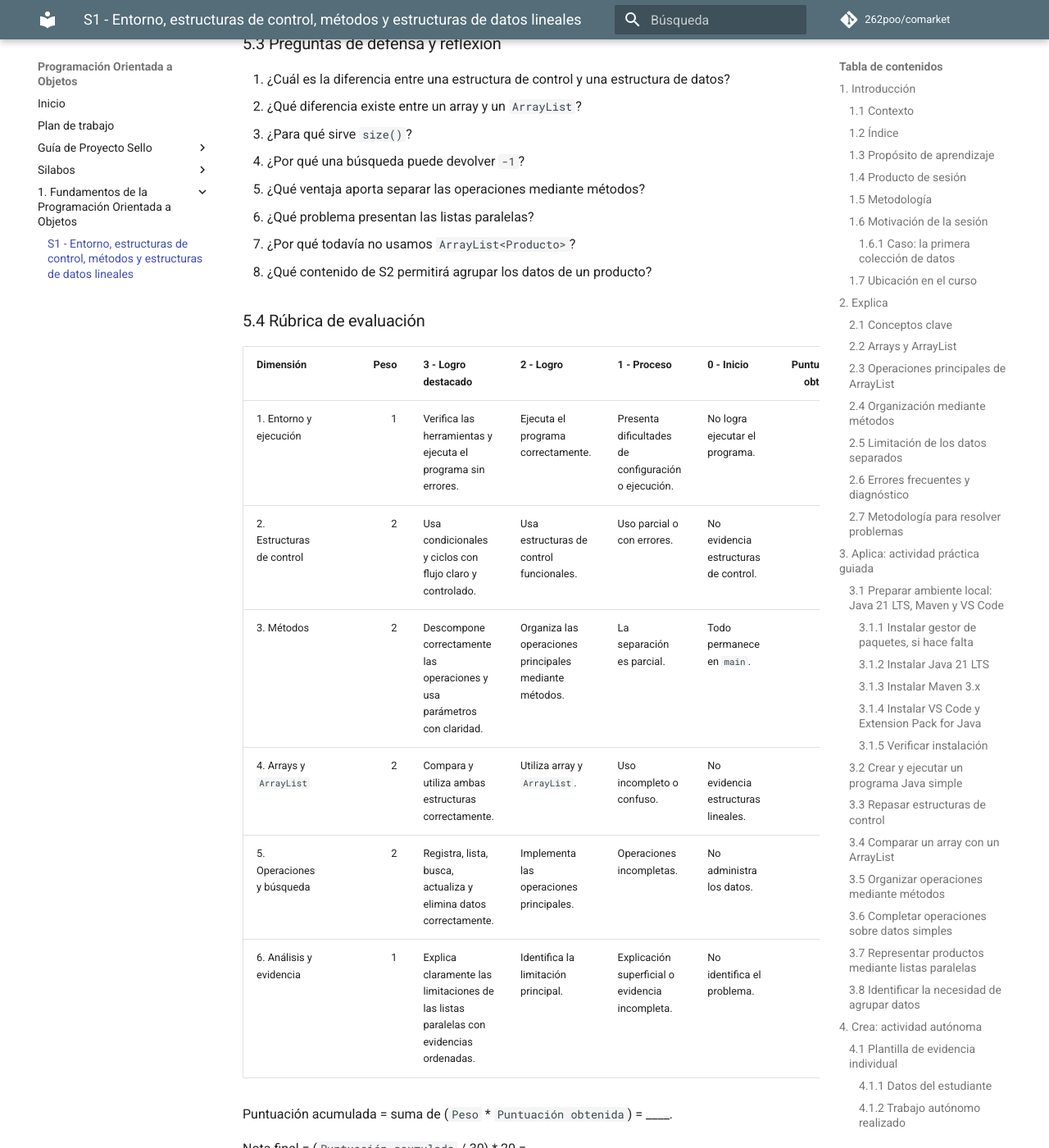
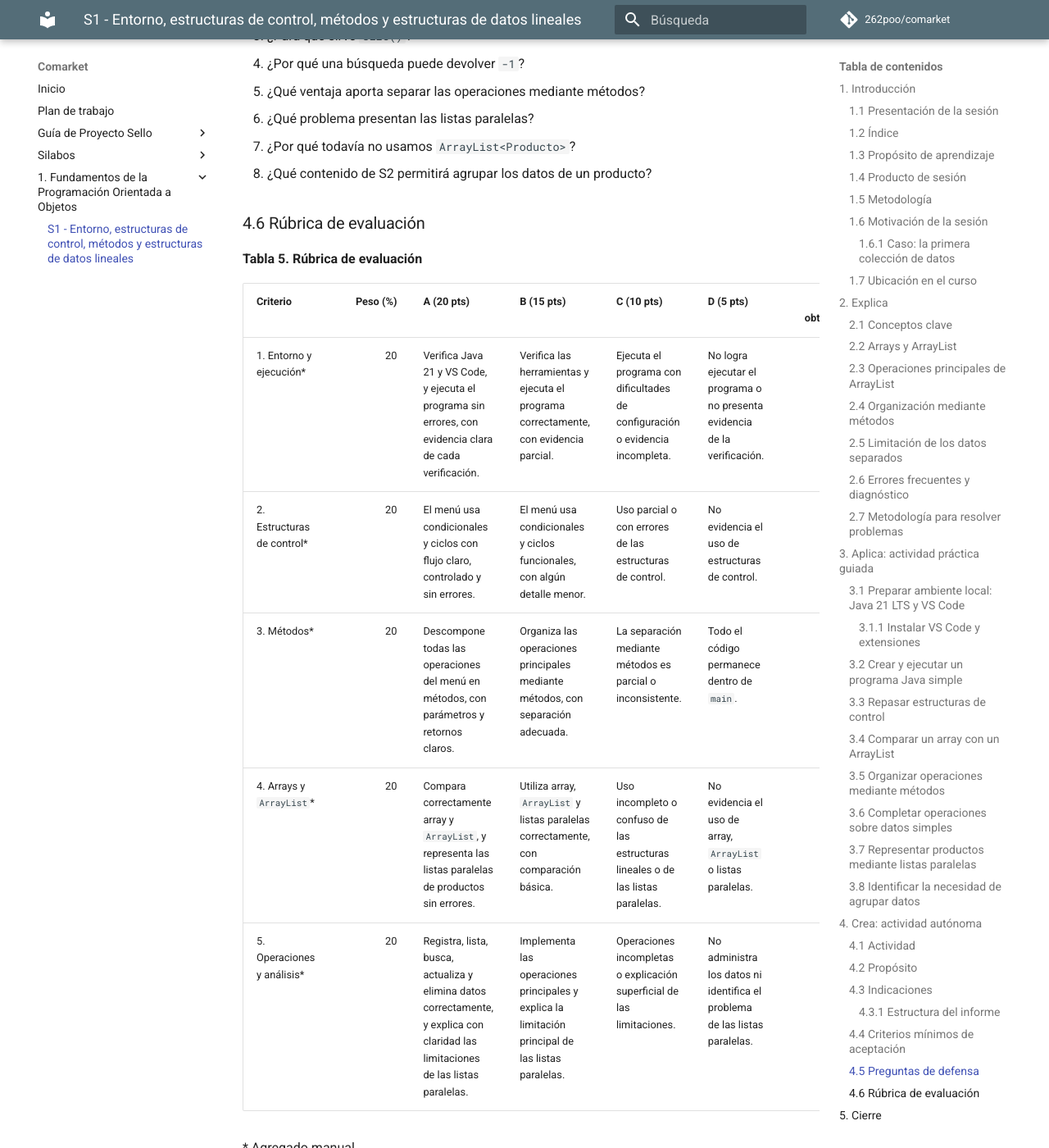
Before and after one commit to 262poo/comarket, an MkDocs documentation site: the page built from docs/sesiones/S01_Fundamentos_Estructuras_Datos.md, in a window 1280 px wide and 1400 px high, scrolled down 18797 px. Shown: the whole window at 82% size. Built offline with MkDocs 1.6.1 and Material for MkDocs 9.7.7, drawn with Linux system fonts in a browser that asks for light colours; comment, search, counter and statistics services are not loaded; some of the changed text lies outside the part shown.

Commit message:
Sesion 1

````diff
--- a/docs/sesiones/S01_Fundamentos_Estructuras_Datos.md
+++ b/docs/sesiones/S01_Fundamentos_Estructuras_Datos.md
@@ -4,9 +4,9 @@
 
 Tiempo: 1h 30min (40 min de contexto y propósito + 50 min de presentación del curso y del sílabo).
 
-### 1.1 Contexto
+### 1.1 Presentación de la sesión
 
-Este curso retoma variables, condicionales, ciclos, métodos y arrays que ya conoces, como base para iniciar la Programación Orientada a Objetos. Esta sesión prepara el entorno de desarrollo (Java 21, Maven, VS Code), ejecuta el primer programa y organiza un programa mediante métodos, arrays y `ArrayList`, antes de introducir clases y objetos en S2.
+Antes de organizar el código en clases y objetos, hace falta dominar lo que esos objetos van a contener por dentro: variables, condicionales, ciclos, métodos y colecciones. Esta sesión prepara el entorno (Java 21, VS Code), organiza un programa mediante métodos, y evidencia —con listas paralelas de productos— el problema que las clases resuelven desde la próxima sesión.
 
 Al ser la primera sesión del curso, no hay trabajo de una sesión anterior que revisar; en su lugar, los 50 min adicionales de esta sección se usan para la presentación del curso y del sílabo (docente, evaluación, cronograma de unidades, Proyecto Sello como cierre del semestre). Desde S2, este mismo bloque de tiempo se dedica a revisar el trabajo autónomo de la sesión anterior.
 
@@ -29,11 +29,13 @@
 
 ### 1.5 Metodología
 
-| Fase | Actividades | Orientaciones | Material |
-|---|---|---|---|
-| Revisión previa individual | Instalar y verificar Java 21 LTS, Maven y VS Code. | Trabajo individual, antes de clase; traer evidencia de `java -version` y `mvn -version` funcionando. | Guía de instalación (3.1). |
-| Clase presencial | Explicación guiada de conceptos (arrays, `ArrayList`, métodos) y desarrollo guiado de los ejercicios prácticos. | Trabajo individual en la propia laptop, siguiendo al docente paso a paso; consulta inmediata ante errores de compilación o de índice. | Enunciados de los ejercicios, VS Code, terminal. |
-| Evaluación formativa | Verificación en clase de la ejecución del menú y de las operaciones sobre `ArrayList`; inicio de la plantilla de evidencia individual. | La evidencia se completa y sustenta de forma individual, fuera del aula, según los criterios mínimos de la sección 4.2. | Plantilla de evidencia individual (4.1), rúbrica de evaluación (5.4). |
+**Tabla 1. Metodología de la sesión**
+
+| Actividades a Realizar en el Periodo | Orientaciones generales (Orientaciones Metodológicas) | Material de estudio recomendado |
+|---|---|---|
+| Revisión previa individual | Instalar y verificar Java 21 LTS y VS Code. Trabajo individual, antes de clase; traer evidencia de `java -version` funcionando. | Guía de instalación (3.1). |
+| Clase presencial | Explicación guiada de conceptos (arrays, `ArrayList`, métodos) y desarrollo guiado de los ejercicios prácticos. Trabajo individual en la propia laptop, siguiendo al docente paso a paso; consulta inmediata ante errores de compilación o de índice. | Enunciados de los ejercicios, VS Code, terminal. |
+| Evaluación formativa | Verificación en clase de la ejecución del menú y de las operaciones sobre `ArrayList`; inicio del informe de evidencia individual. La evidencia se completa y sustenta de forma individual, fuera del aula, según los criterios mínimos de la sección 4.4. | Indicaciones del informe (4.3), rúbrica de evaluación (4.6). |
 
 ### 1.6 Motivación de la sesión
 
@@ -43,12 +45,17 @@
 
 En esta sesión todavía no se crean clases propias del dominio. Primero se observa cómo se administran datos simples y qué dificultades aparecen cuando los datos que representan una misma entidad quedan separados.
 
-Preguntas para los estudiantes:
+**Preguntas de análisis**
+
+**Activación de conocimientos previos**
+
+1. ¿Qué ocurre si eliminas un dato de una lista, pero olvidas eliminarlo de las demás listas paralelas?
+2. ¿Por qué cuatro listas paralelas deben conservar siempre el mismo tamaño y el mismo orden?
+3. ¿Cómo podríamos mantener juntos el código, nombre, precio y stock que pertenecen a un mismo producto?
+
+**Comprensión de estructuras de datos**
 
 1. ¿Cómo organizamos y procesamos varios datos cuando la cantidad de elementos puede cambiar durante la ejecución del programa?
-2. ¿Qué ocurre si eliminas un dato de una lista, pero olvidas eliminarlo de las demás listas paralelas?
-3. ¿Por qué cuatro listas paralelas deben conservar siempre el mismo tamaño y el mismo orden?
-4. ¿Cómo podríamos mantener juntos el código, nombre, precio y stock que pertenecen a un mismo producto?
 
 ### 1.7 Ubicación en el curso
 
@@ -59,6 +66,8 @@
 - Avance de sesión: entorno preparado y fundamentos recuperados mediante estructuras de datos lineales.
 
 Roadmap para elaborar el producto de la unidad:
+
+**Figura 1. Roadmap de la Unidad 1**
 
 ```mermaid
 flowchart TB
@@ -84,6 +93,8 @@
 Tiempo: 50 min.
 
 ### 2.1 Conceptos clave
+
+**Tabla 2. Conceptos clave de la sesión**
 
 | Concepto | Idea central | Ejemplo |
 |---|---|---|
@@ -113,6 +124,8 @@
 ```
 
 Comparación:
+
+**Tabla 3. Comparación entre array y `ArrayList`**
 
 | Característica | Array | `ArrayList` |
 |---|---|---|
@@ -182,6 +195,8 @@
 
 ### 2.6 Errores frecuentes y diagnóstico
 
+**Tabla 4. Errores frecuentes y diagnóstico**
+
 | Problema | Causa probable | Solución |
 |---|---|---|
 | `IndexOutOfBoundsException` | Se accede a una posición inexistente | Verificar el índice con `size()` |
@@ -206,9 +221,15 @@
 
 Tiempo: 3h 20min (4 horas académicas de 50 min, en laboratorio).
 
-Hoja de ruta de la sesión práctica:
+**Actividad:** organización de un menú de consola con métodos, arrays, `ArrayList` y listas paralelas en Java.
 
-- **3.1** Preparar ambiente local: Java 21 LTS, Maven y VS Code.
+**Propósito de la actividad:** recuperar estructuras de control, métodos, arrays y `ArrayList` organizando un menú con operaciones CRUD sobre datos simples, y evidenciar la limitación de representar una entidad mediante listas paralelas.
+
+**Orientaciones metodológicas:** en el laboratorio, el docente guía la preparación del entorno (Java 21, VS Code) y la creación del menú con estructuras de control, seguida de la organización mediante métodos y las operaciones sobre `ArrayList`, paso a paso frente a la clase; los estudiantes replican cada paso en su propio equipo, verificando la compilación y ejecución antes de avanzar al siguiente, hasta llegar a las listas paralelas que evidencian la limitación que motiva las clases y objetos de S2.
+
+**Actividades para realizar:**
+
+- **3.1** Preparar ambiente local: Java 21 LTS y VS Code.
 - **3.2** Crear y ejecutar un programa Java simple.
 - **3.3** Repasar estructuras de control.
 - **3.4** Comparar un array con un `ArrayList`.
@@ -217,33 +238,18 @@
 - **3.7** Representar productos mediante listas paralelas.
 - **3.8** Identificar la necesidad de agrupar datos.
 
-### 3.1 Preparar ambiente local: Java 21 LTS, Maven y VS Code
+### 3.1 Preparar ambiente local: Java 21 LTS y VS Code
 
-**Producto del paso:** ambiente local con Java 21 LTS, Maven y VS Code verificados, listo para crear y ejecutar programas Java desde consola.
+**Producto del paso:** ambiente local con Java 21 LTS y VS Code verificados, listo para crear y ejecutar programas Java desde consola.
 
 Herramientas necesarias:
 
 - Java 21 LTS.
-- Maven 3.x.
 - VS Code.
 - Extension Pack for Java.
 - Terminal integrada de VS Code.
 
-En esta sesión se usa un proyecto Java simple. Maven se verifica desde el inicio porque será necesario para organizar la entrega de la U1 en sesiones posteriores.
-
-#### 3.1.1 Instalar gestor de paquetes, si hace falta
-
-Windows ya trae `winget` instalado en Windows 10/11, así que no necesita un paso de arranque adicional.
-
-macOS bash/zsh, si no tienes Homebrew:
-
-```bash
-/bin/bash -c "$(curl -fsSL https://raw.githubusercontent.com/Homebrew/install/HEAD/install.sh)"
-```
-
-Luego cierra y vuelve a abrir Terminal.
-
-#### 3.1.2 Instalar Java 21 LTS
+En esta sesión se usa un proyecto Java simple, compilado y ejecutado directo con `javac`/`java` — no hace falta Maven todavía. Cuando el curso lo necesite, llega mediante el **wrapper** del propio proyecto (`mvnw`/`mvnw.cmd`, incluido en el repositorio), no como una instalación global — mismo criterio que ya usa LP2.
 
 Se recomienda Eclipse Temurin 21, una distribución OpenJDK de soporte
 prolongado, instalada con el gestor de paquetes nativo de cada sistema
@@ -297,34 +303,18 @@
 sudo dnf install -y temurin-21-jdk
 ```
 
-#### 3.1.3 Instalar Maven 3.x
+Al finalizar, cierre y vuelva a abrir la terminal. Verifique la instalación:
 
-**Windows**:
-
-```powershell
-winget install --id Apache.Maven --exact
+```bash
+java -version
+javac -version
 ```
 
-**macOS** (con Homebrew, ya instalado en el paso anterior):
+**NOTA:** Ambas comprobaciones deben mostrar Java 21. Si conserva una versión anterior, configure `JAVA_HOME` con la ruta del JDK 21, asegure que su carpeta `bin` tenga prioridad en `Path` y abra una terminal nueva.
 
-```bash
-brew install maven
-```
+#### 3.1.1 Instalar VS Code y extensiones
 
-**Linux (Ubuntu/Debian)**:
-
-```bash
-sudo apt update
-sudo apt install -y maven
-```
-
-**Linux (Fedora/RHEL)**:
-
-```bash
-sudo dnf install -y maven
-```
-
-#### 3.1.4 Instalar VS Code y Extension Pack for Java
+**Producto del paso:** VS Code instalado con la extensión necesaria para el resto de la sesión.
 
 El curso usa **VS Code** como editor por defecto.
 
@@ -334,7 +324,7 @@
 winget install -e --id Microsoft.VisualStudioCode
 ```
 
-**macOS** (con Homebrew, ya instalado en el paso 3.1.2):
+**macOS** (con Homebrew, ya instalado en el paso anterior):
 
 ```bash
 brew install --cask visual-studio-code
@@ -353,41 +343,6 @@
 ```bash
 code --install-extension vscjava.vscode-java-pack
 ```
-
-#### 3.1.5 Verificar instalación
-
-Verificar Java 21:
-
-```bash
-java -version
-```
-
-Resultado esperado:
-
-```text
-version 21
-```
-
-Verificar el compilador:
-
-```bash
-javac -version
-```
-
-Verificar Maven:
-
-```bash
-mvn -version
-```
-
-Resultado esperado:
-
-```text
-Apache Maven 3.x
-Java version: 21
-```
-
-Si Maven muestra otra versión de Java, configure `JAVA_HOME` con la ruta del JDK 21, asegure que su carpeta `bin` tenga prioridad en `Path` y abra una terminal nueva.
 
 ### 3.2 Crear y ejecutar un programa Java simple
 
@@ -638,25 +593,13 @@
 
 Tiempo: 2h fuera del aula.
 
-### 4.1 Plantilla de evidencia individual
+### 4.1 Actividad
 
-Entrega un PDF con el siguiente nombre:
+Completar y documentar, de forma individual, el ambiente de desarrollo y el programa de consola con métodos, arrays, `ArrayList` y listas paralelas trabajado en el laboratorio.
 
-```text
-S01_Equipo##_ApellidoNombre.pdf
-```
+Completa y evidencia estas tareas:
 
-#### 4.1.1 Datos del estudiante
-
-- Nombre:
-- Equipo:
-- Sesión: S01 - Entorno de programación, estructuras de control, métodos y estructuras de datos lineales
-- Rol o aporte realizado:
-- Link de GitHub:
-
-#### 4.1.2 Trabajo autónomo realizado
-
-1. Verificar Java 21, Maven y VS Code.
+1. Verificar Java 21 y VS Code.
 2. Crear un menú con `do-while` y `switch`.
 3. Separar las operaciones mediante métodos.
 4. Utilizar un array de tamaño fijo.
@@ -665,17 +608,50 @@
 7. Representar al menos tres productos mediante listas paralelas.
 8. Explicar dos limitaciones de las listas paralelas.
 
-#### 4.1.3 Evidencia técnica
+### 4.2 Propósito
 
-- Versiones de Java y Maven.
-- Código del menú.
-- Código de los métodos.
-- Comparación entre array y `ArrayList`.
-- Salida de registro, búsqueda, actualización y eliminación.
-- Código de las listas paralelas.
-- Explicación de la necesidad de agrupar los datos de un producto.
+Que cada estudiante demuestre, de forma individual y fuera del aula, que puede reproducir el patrón construido en clase sin el acompañamiento del docente.
 
-#### 4.1.4 Error o hallazgo
+En esta sesión, esa reproducción incluye completar por su cuenta las operaciones de actualización y eliminación, y explicar con sus propias palabras por qué las listas paralelas dejan de ser una representación confiable a medida que el programa crece.
+
+### 4.3 Indicaciones
+
+Entrega un PDF con el siguiente nombre:
+
+```text
+S01_Equipo##_ApellidoNombre.pdf
+```
+
+Cada captura de pantalla del informe debe mostrar, sin recortar, el reloj del sistema (fecha y hora) y tu usuario o foto de perfil (Windows, VS Code o navegador) visibles en pantalla — es lo que permite verificar que la evidencia es tuya y que corresponde al momento real de tu trabajo.
+
+#### 4.3.1 Estructura del informe
+
+**Datos del estudiante**
+
+- Nombre:
+- Equipo:
+- Sesión: S01 - Entorno de programación, estructuras de control, métodos y estructuras de datos lineales
+- Rol o aporte realizado:
+- Link de GitHub:
+
+**Evidencia técnica**
+
+Incluye capturas o salidas con una breve explicación debajo de cada una, organizadas en los mismos 5 bloques de la rúbrica (4.6) — así queda claro qué evidencia corresponde a cada criterio evaluado:
+
+1. *Entorno y ejecución*
+    - Capturas de `java -version` y de la ejecución del programa.
+2. *Estructuras de control*
+    - Código del menú (`do-while` + `switch`) y captura de su ejecución.
+3. *Métodos*
+    - Código de los métodos `registrar`, `listar`, `buscar`, `actualizar` y `eliminar`.
+4. *Arrays y `ArrayList`*
+    - Código y salida de la comparación entre array y `ArrayList`.
+    - Código de las listas paralelas con al menos tres productos registrados.
+5. *Operaciones y análisis*
+    - Salida de registro, búsqueda, actualización y eliminación sobre el `ArrayList`.
+    - Explicación escrita de dos limitaciones de las listas paralelas.
+
+**Error o hallazgo**
 
 Describe:
 
@@ -683,7 +659,7 @@
 - Cómo lo diagnosticaste.
 - Cómo lo corregiste o qué aprendiste.
 
-#### 4.1.5 Reflexión técnica breve
+**Reflexión técnica breve**
 
 Responde en 5 a 8 líneas:
 
@@ -692,7 +668,9 @@
 errores cuando el programa crece?
 ```
 
-### 4.2 Criterios mínimos de aceptación
+### 4.4 Criterios mínimos de aceptación
+
+La evidencia individual se considera completa si:
 
 - El archivo respeta el nombre `S01_Equipo##_ApellidoNombre.pdf`.
 - El ambiente local está verificado.
@@ -704,29 +682,12 @@
 - Se muestran listas paralelas con datos de productos.
 - Se explican sus limitaciones.
 - No se utilizan todavía clases propias del dominio.
+- Cada captura de la evidencia técnica muestra el reloj del sistema y el usuario/perfil visible, sin recortar.
+- Las fechas y horas de las capturas son coherentes con el historial de commits de su repositorio en GitHub.
+- Incluye un error o hallazgo técnico diagnosticado.
+- Incluye la reflexión técnica breve solicitada.
 
-## 5. Cierre evaluativo
-
-Tiempo: 10 min.
-
-### 5.1 Resultados esperados
-
-Al finalizar la sesión, el estudiante debe demostrar que:
-
-- El entorno ejecuta programas Java.
-- Distingue una estructura de control de una estructura de datos.
-- Organiza operaciones mediante métodos.
-- Diferencia un array de un `ArrayList`.
-- Utiliza las operaciones principales de `ArrayList`.
-- Recorre y busca datos mediante ciclos.
-- Reconoce el problema de representar una entidad mediante listas paralelas.
-- Explica por qué las clases y los objetos serán necesarios en S2.
-
-### 5.2 Evidencia del producto de sesión
-
-Cada estudiante entrega un PDF individual siguiendo la plantilla de la sección 4.1.
-
-### 5.3 Preguntas de defensa y reflexión
+### 4.5 Preguntas de defensa
 
 1. ¿Cuál es la diferencia entre una estructura de control y una estructura de datos?
 2. ¿Qué diferencia existe entre un array y un `ArrayList`?
@@ -737,17 +698,47 @@
 7. ¿Por qué todavía no usamos `ArrayList<Producto>`?
 8. ¿Qué contenido de S2 permitirá agrupar los datos de un producto?
 
-### 5.4 Rúbrica de evaluación
+### 4.6 Rúbrica de evaluación
 
-| Dimensión | Peso | 3 - Logro destacado | 2 - Logro | 1 - Proceso | 0 - Inicio | Puntuación obtenida |
+**Tabla 5. Rúbrica de evaluación**
+
+| Criterio | Peso (%) | A (20 pts) | B (15 pts) | C (10 pts) | D (5 pts) | Nivel obtenido |
 |---|---:|---|---|---|---|---:|
-| 1. Entorno y ejecución | 1 | Verifica las herramientas y ejecuta el programa sin errores. | Ejecuta el programa correctamente. | Presenta dificultades de configuración o ejecución. | No logra ejecutar el programa. | |
-| 2. Estructuras de control | 2 | Usa condicionales y ciclos con flujo claro y controlado. | Usa estructuras de control funcionales. | Uso parcial o con errores. | No evidencia estructuras de control. | |
-| 3. Métodos | 2 | Descompone correctamente las operaciones y usa parámetros con claridad. | Organiza las operaciones principales mediante métodos. | La separación es parcial. | Todo permanece en `main`. | |
-| 4. Arrays y `ArrayList` | 2 | Compara y utiliza ambas estructuras correctamente. | Utiliza array y `ArrayList`. | Uso incompleto o confuso. | No evidencia estructuras lineales. | |
-| 5. Operaciones y búsqueda | 2 | Registra, lista, busca, actualiza y elimina datos correctamente. | Implementa las operaciones principales. | Operaciones incompletas. | No administra los datos. | |
-| 6. Análisis y evidencia | 1 | Explica claramente las limitaciones de las listas paralelas con evidencias ordenadas. | Identifica la limitación principal. | Explicación superficial o evidencia incompleta. | No identifica el problema. | |
+| 1. Entorno y ejecución* | 20 | Verifica Java 21 y VS Code, y ejecuta el programa sin errores, con evidencia clara de cada verificación. | Verifica las herramientas y ejecuta el programa correctamente, con evidencia parcial. | Ejecuta el programa con dificultades de configuración o evidencia incompleta. | No logra ejecutar el programa o no presenta evidencia de la verificación. | |
+| 2. Estructuras de control* | 20 | El menú usa condicionales y ciclos con flujo claro, controlado y sin errores. | El menú usa condicionales y ciclos funcionales, con algún detalle menor. | Uso parcial o con errores de las estructuras de control. | No evidencia el uso de estructuras de control. | |
+| 3. Métodos* | 20 | Descompone todas las operaciones del menú en métodos, con parámetros y retornos claros. | Organiza las operaciones principales mediante métodos, con separación adecuada. | La separación mediante métodos es parcial o inconsistente. | Todo el código permanece dentro de `main`. | |
+| 4. Arrays y `ArrayList`* | 20 | Compara correctamente array y `ArrayList`, y representa las listas paralelas de productos sin errores. | Utiliza array, `ArrayList` y listas paralelas correctamente, con comparación básica. | Uso incompleto o confuso de las estructuras lineales o de las listas paralelas. | No evidencia el uso de array, `ArrayList` o listas paralelas. | |
+| 5. Operaciones y análisis* | 20 | Registra, lista, busca, actualiza y elimina datos correctamente, y explica con claridad las limitaciones de las listas paralelas. | Implementa las operaciones principales y explica la limitación principal de las listas paralelas. | Operaciones incompletas o explicación superficial de las limitaciones. | No administra los datos ni identifica el problema de las listas paralelas. | |
 
-Puntuación acumulada = suma de (`Peso` * `Puntuación obtenida`) = ____.
+\* Agregado manual.
 
-Nota final = (`Puntuación acumulada` / 30) * 20 = ____.
+Nota final = suma de (`Peso` / 100 × `Puntos del nivel obtenido`) = ____ / 20.
+
+Para usar la rúbrica con IA, solicita:
+
+```text
+Evalúa el PDF usando la rúbrica de la sesión.
+Para cada criterio selecciona el nivel obtenido usando la escala A=20, B=15, C=10, D=5 puntos.
+Justifica brevemente cada nivel asignado.
+Verifica que cada captura muestre reloj del sistema y usuario/perfil visible, y que las fechas sean coherentes con el historial de commits de GitHub. Si falta esta evidencia o hay inconsistencias, indícalo explícitamente antes de calificar.
+Calcula la nota final con la fórmula: suma de (Peso/100 × Puntos del nivel obtenido), directamente sobre 20.
+Indica 2 fortalezas y 2 recomendaciones.
+```
+
+## 5. Cierre
+
+Tiempo: 5 min.
+
+**Resumen breve:** hoy se recuperaron estructuras de control, métodos, arrays y `ArrayList`, y se evidenció la limitación de representar un producto mediante listas paralelas.
+
+**Dinámica participativa:** cada estudiante comparte en una frase la limitación de las listas paralelas que le resultó más clara al construir `ProductosListasParalelas.java`.
+
+**Metacognición:** cada estudiante responde en voz alta o por escrito: ¿qué parte de la sesión te costó más entender, y cómo la resolviste?
+
+**Proyección:** en S2 se define la clase `Producto` y cada producto pasa a representarse mediante un objeto, reemplazando las listas paralelas de hoy; en un entorno profesional, esta misma decisión (agrupar datos relacionados en una estructura propia en vez de mantenerlos en colecciones separadas y sincronizadas a mano) es la que evita errores de integridad en cualquier sistema que crezca más allá de un prototipo.
+
+## Bibliografía
+
+- Eclipse Adoptium. (s. f.). *Temurin releases*. https://adoptium.net/temurin/releases/
+- Oracle. (s. f.). *Class ArrayList\<E\>*. Java SE 21 Documentation. https://docs.oracle.com/en/java/javase/21/docs/api/java.base/java/util/ArrayList.html
+- Visual Studio Code. (s. f.). *Java in Visual Studio Code*. Microsoft. https://code.visualstudio.com/docs/languages/java
--- a/mkdocs.yml
+++ b/mkdocs.yml
@@ -1,4 +1,4 @@
-site_name: Programación Orientada a Objetos
+site_name: Comarket
 site_description: Libro digital de apoyo para el curso de Programación Orientada a Objetos - UPeU 2026
 site_author: UPeU
 copyright: Angel Sullon @asullom - UPeU 2026
@@ -7,6 +7,7 @@
 
 theme:
   name: material
+  custom_dir: overrides
   language: es
   palette:
     - scheme: default
--- /dev/null
+++ b/overrides/main.html
@@ -0,0 +1,11 @@
+{% extends "base.html" %}
+
+{% block htmltitle %}
+  {% if page.meta and page.meta.title %}
+    <title>{{ page.meta.title }}</title>
+  {% elif page.title and not page.is_homepage %}
+    <title>{{ config.site_name }} - {{ page.title | striptags }}</title>
+  {% else %}
+    <title>{{ config.site_name }}</title>
+  {% endif %}
+{% endblock %}
````
